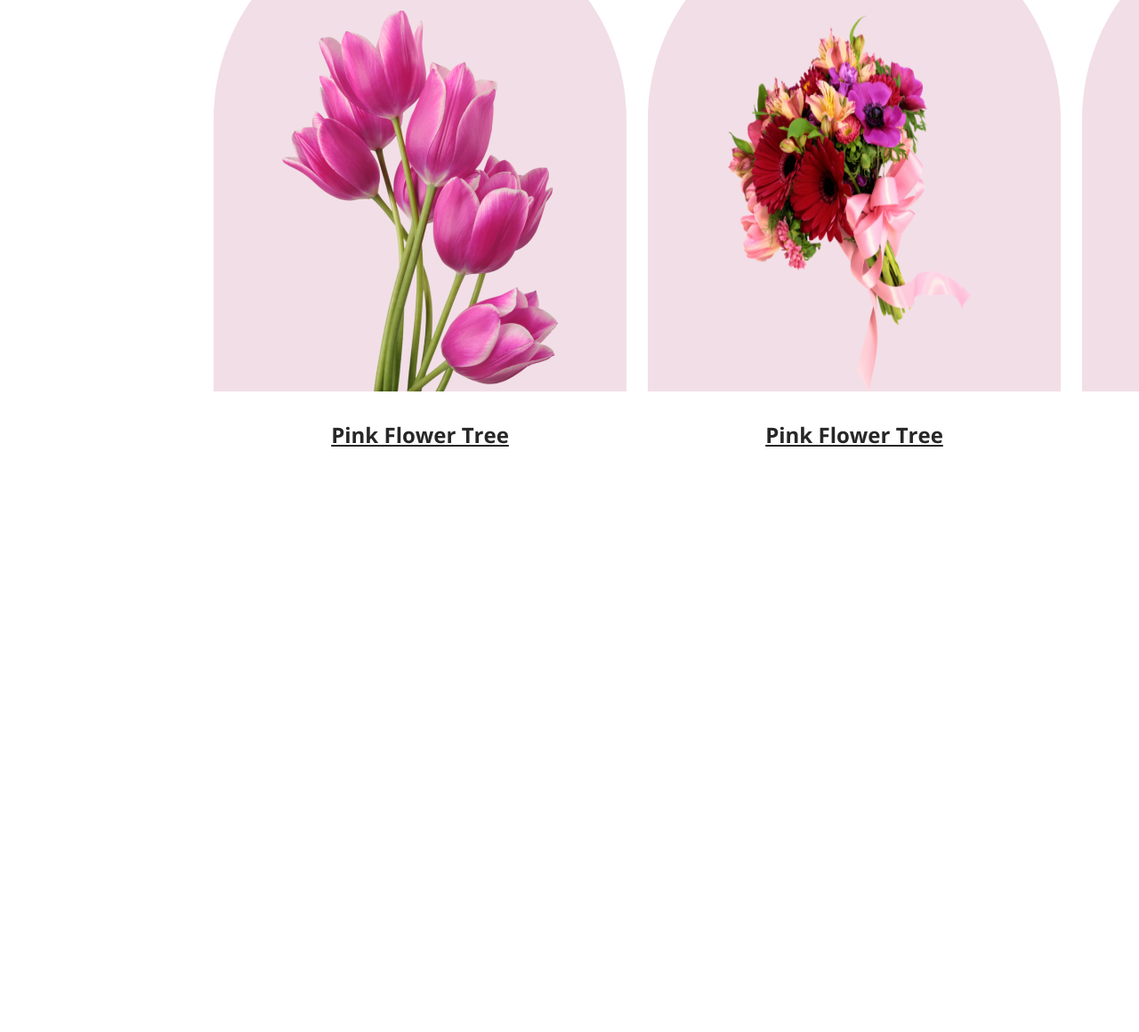
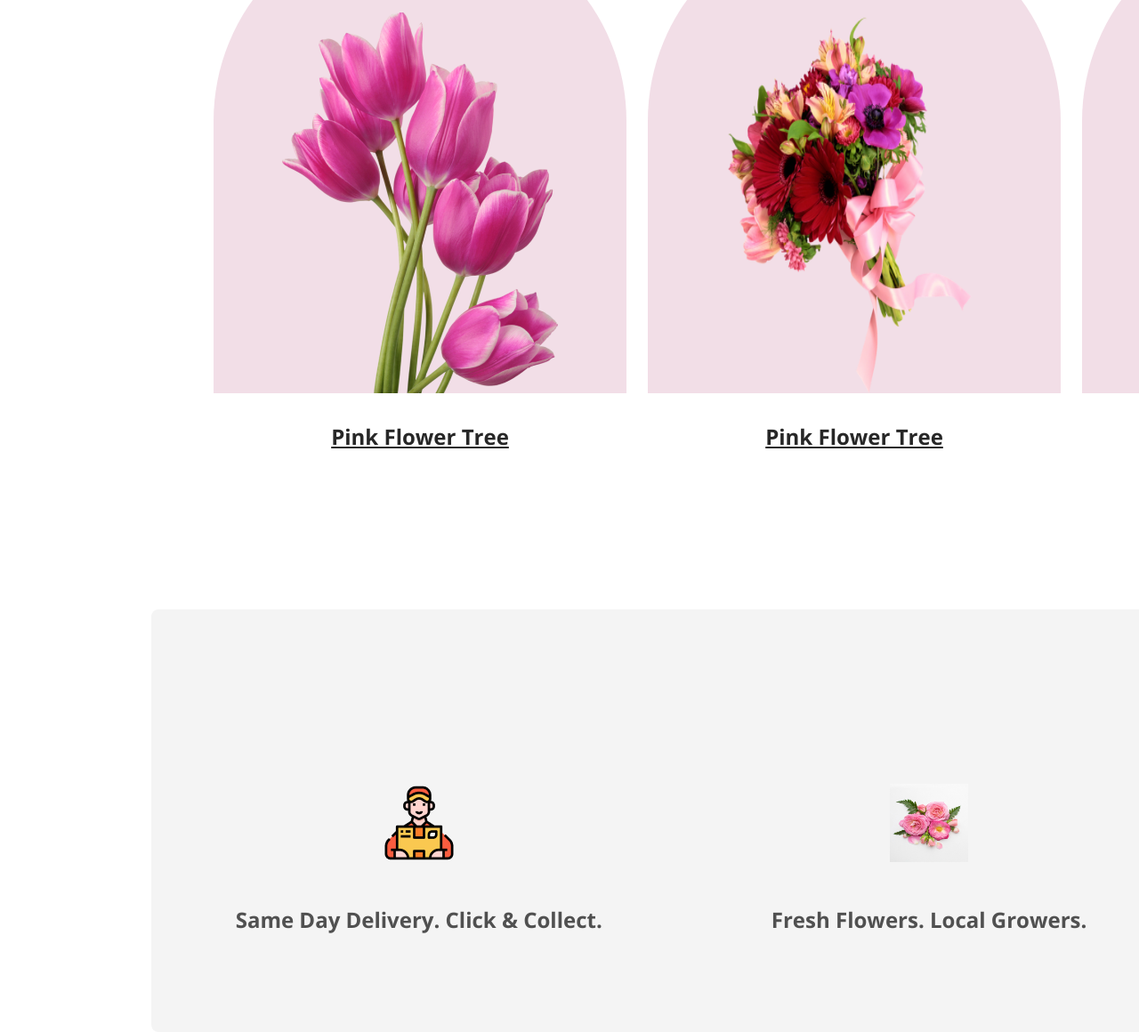
Before and after one commit to sohorabsajib/flower-shop, a plain HTML site: page index.html in a window 1280 px wide. Shown: the part 1346-2506 px from the top of the page at 89% size. Before the commit the page ends 1851 px from the top, so only its background shows below. Drawn offline with nearby package versions, Linux system fonts and the light colour scheme.

Commit message:
support commit

```diff
--- a/index.html
+++ b/index.html
@@ -44,21 +44,37 @@
             <div class="card-img">
                 <img src="./Flower Asset/pngwing 6.png" alt="" />
             </div>
-            <a href="">Pink Flower Tree</a>
+            <a href="/">Pink Flower Tree</a>
           </div>
           <div class="card">
             <div class="card-img">
                 <img src="./Flower Asset/pngwing 5.png" alt="" />
             </div>
-            <a href="">Pink Flower Tree</a>
+            <a href="/">Pink Flower Tree</a>
           </div>
           <div class="card">
             <div class="card-img">
                 <img src="./Flower Asset/pngwing 7.png" alt="" />
             </div>
-            <a href="">Pink Flower Tree</a>
+            <a href="/">Pink Flower Tree</a>
           </div>
 
+        </div>
+      </section>
+      <section class="support">
+        <div class="support-cards">
+            <div class="card">
+                <img src="./Flower Asset/Group 57.png" alt="">
+                <p>Same Day Delivery. Click & Collect.</p>
+            </div>
+            <div class="card">
+                <img src="./Flower Asset/Flower 01.png" alt="">
+                <p>Fresh Flowers. Local Growers.</p>
+            </div>
+            <div class="card">
+                <img src="./Flower Asset/Group 59.png" alt="">
+                <p>24/7 Free Support.</p>
+            </div>
         </div>
       </section>
     </main>
--- a/style.css
+++ b/style.css
@@ -70,13 +70,15 @@ button {
     align-items: center;
 
 }
-.feature-detils{
+
+.feature-detils {
     display: flex;
     flex-direction: column;
     justify-content: center;
     align-items: center;
 }
-.section-title{
+
+.section-title {
     color: #272727;
     text-align: center;
     font-family: Lato;
@@ -85,10 +87,11 @@ font-style: normal;
     font-weight: 800;
 
 }
-.section-detail{
+
+.section-detail {
     color: rgba(39, 39, 39, 0.60);
     text-align: center;
-font-family: Lato;
+
     font-size: 18px;
     font-style: normal;
     font-weight: 400;
@@ -135,5 +138,47 @@ font-weight: 400;
 .card img {
     width: 310px;
     height: 428px;
-    padding:110px 78px 0 78px;
+    padding: 110px 78px 0 78px;
 }
+
+/* support  */
+.support {
+    width: 1920px;
+    margin-top: 178px;
+    display: flex;
+    flex-direction: column;
+    justify-content: center;
+    align-items: center;
+
+}
+
+.support-cards {
+    display: flex;
+    border-radius: 8px;
+    background: rgba(39, 39, 39, 0.05);
+
+}
+
+.support-cards .card {
+    display: flex;
+    align-items: center;
+    justify-content: center;
+    padding: 86px 95px;
+}
+
+.support-cards img {
+    width: 88px;
+    height: 88px;
+
+
+}
+
+.support-cards p {
+    color: rgba(39, 39, 39, 0.80);
+    text-align: center;
+    font-size: 24px;
+    font-style: normal;
+    font-weight: 600;
+    padding-top: 24px;
+
+}
```
Lines whose indentation alone changed are shown as unchanged.
